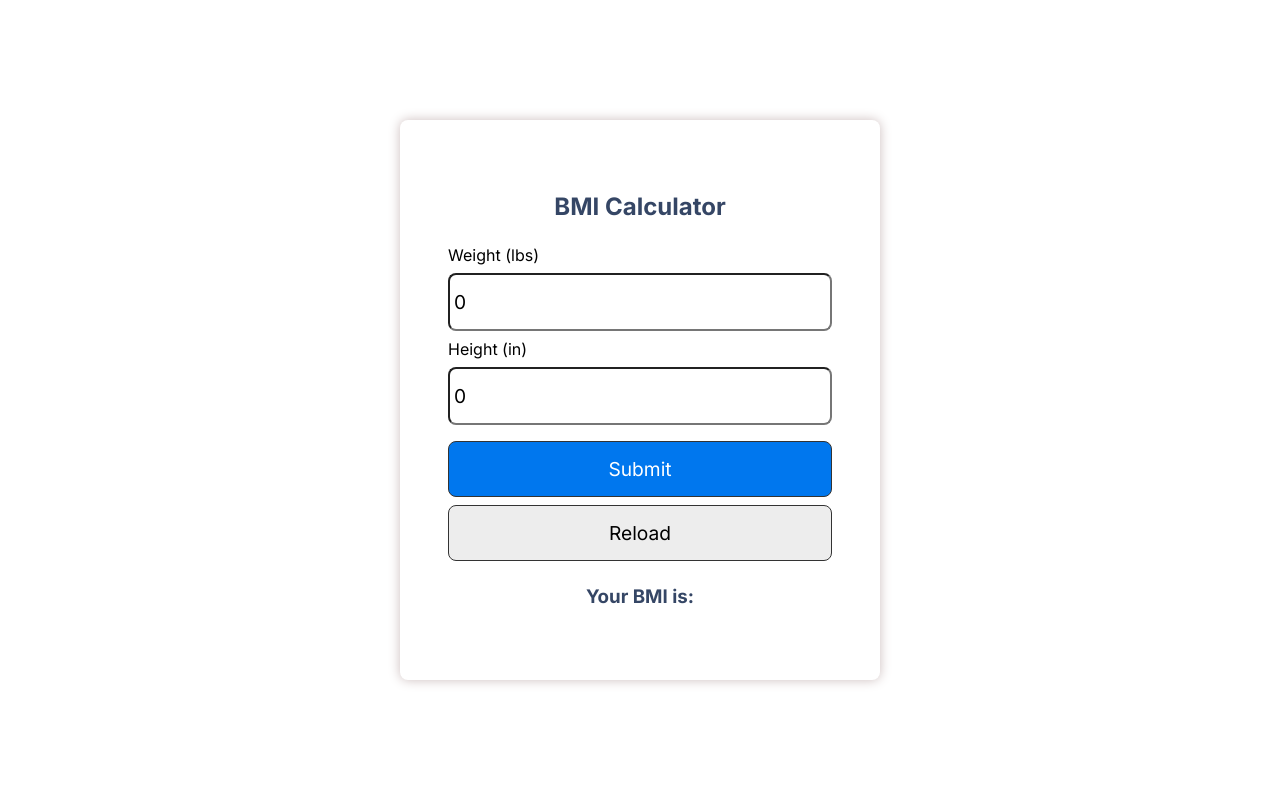
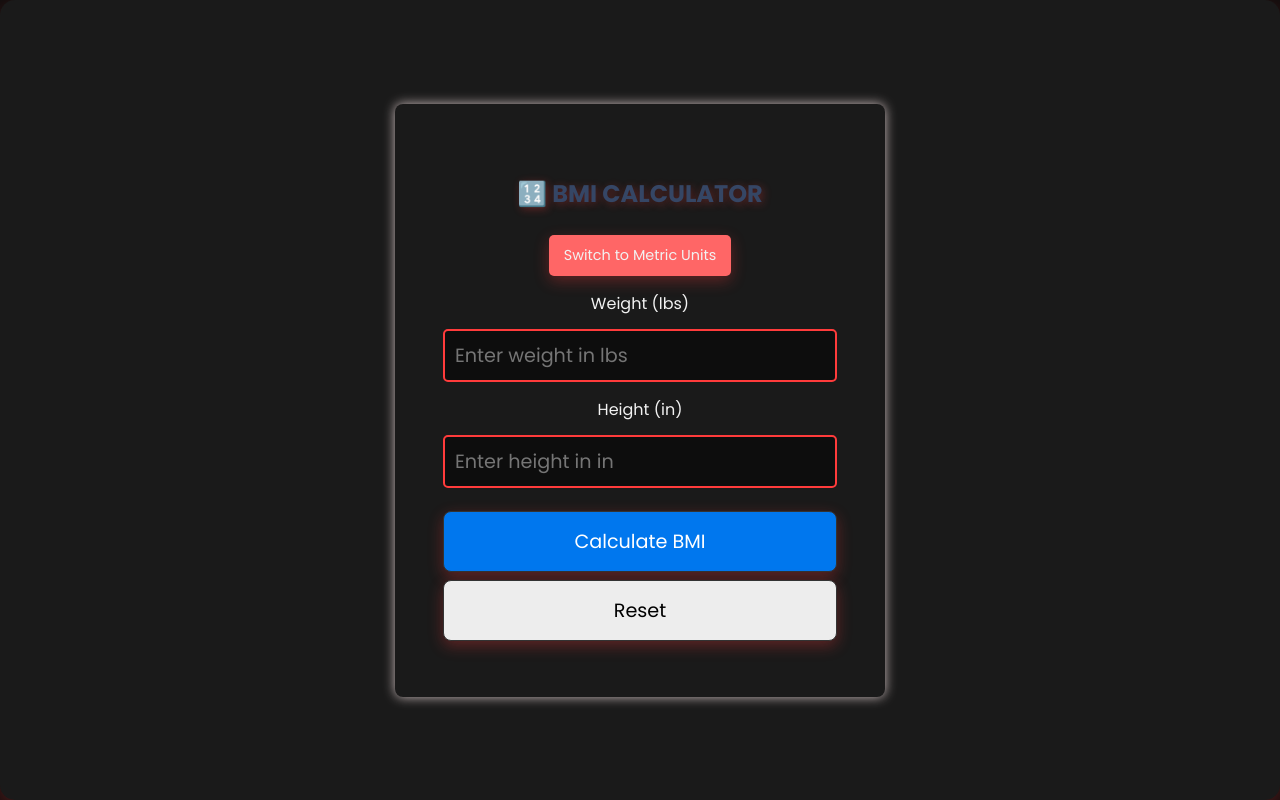
Before and after one commit to iiitl/bmi_calculator, a React (Create React App) app: page / in a window 1280 px wide. Built offline with nearby package versions, Linux system fonts and the light colour scheme.

Commit message:
Enhanced Ui

```diff
--- a/src/App.css
+++ b/src/App.css
@@ -1,38 +1,113 @@
-.App {
-  text-align: center;
+:root {
+  --primary-bg: #0d0d0d;
+  --secondary-bg: #1a1a1a;
+  --accent-color: #ff3b3b;
+  --text-color: #f2f2f2;
+  --subtext-color: #b3b3b3;
+  --hover-color: #ff6666;
+  --shadow-color: rgba(255, 59, 59, 0.3);
 }
 
-.App-logo {
-  height: 40vmin;
-  pointer-events: none;
+* {
+  margin: 0;
+  padding: 0;
+  box-sizing: border-box;
+  font-family: 'Poppins', sans-serif;
 }
 
-@media (prefers-reduced-motion: no-preference) {
-  .App-logo {
-    animation: App-logo-spin infinite 20s linear;
-  }
+body {
+  background: var(--primary-bg);
+  color: var(--text-color);
+  display: flex;
+  align-items: center;
+  justify-content: center;
+  height: 100vh;
+  overflow: hidden;
 }
 
-.App-header {
-  background-color: #282c34;
-  min-height: 100vh;
-  display: flex;
-  flex-direction: column;
-  align-items: center;
-  justify-content: center;
-  font-size: calc(10px + 2vmin);
-  color: white;
+.app {
+  text-align: center;
+  padding: 30px;
+  background: var(--secondary-bg);
+  border-radius: 15px;
+  box-shadow: 0 10px 30px var(--shadow-color);
+  transition: all 0.4s ease-in-out;
 }
 
-.App-link {
-  color: #61dafb;
+.app:hover {
+  transform: translateY(-5px);
+  box-shadow: 0 15px 40px var(--shadow-color);
 }
 
-@keyframes App-logo-spin {
-  from {
-    transform: rotate(0deg);
-  }
-  to {
-    transform: rotate(360deg);
-  }
+h2 {
+  color: var(--accent-color);
+  text-transform: uppercase;
+  text-shadow: 2px 2px 8px var(--shadow-color);
+  margin-bottom: 15px;
 }
+
+label {
+  display: block;
+  font-size: 1rem;
+  margin-bottom: 5px;
+}
+
+input {
+  width: 100%;
+  padding: 10px;
+  margin-bottom: 15px;
+  border: 2px solid var(--accent-color);
+  border-radius: 5px;
+  background: var(--primary-bg);
+  color: var(--text-color);
+  outline: none;
+}
+
+button {
+  background: var(--accent-color);
+  color: var(--text-color);
+  border: none;
+  padding: 12px 25px;
+  font-size: 1rem;
+  border-radius: 8px;
+  cursor: pointer;
+  box-shadow: 0 5px 15px var(--shadow-color);
+  transition: all 0.3s ease-in-out;
+}
+
+button:hover {
+  background: var(--hover-color);
+  transform: scale(1.1);
+  box-shadow: 0 8px 25px var(--shadow-color);
+}
+
+button:active {
+  transform: scale(0.95);
+  box-shadow: 0 3px 10px var(--shadow-color);
+}
+
+.btn-toggle {
+  background: var(--hover-color);
+  padding: 10px 15px;
+  font-size: 0.9rem;
+  margin-bottom: 15px;
+  border-radius: 5px;
+}
+
+.result {
+  margin-top: 20px;
+  background: var(--primary-bg);
+  padding: 15px;
+  border-radius: 10px;
+  box-shadow: 0 5px 15px var(--shadow-color);
+}
+
+.result h3 {
+  font-size: 1.5rem;
+  color: var(--accent-color);
+}
+
+.result span {
+  font-weight: bold;
+  font-size: 1.8rem;
+}
--- a/src/App.js
+++ b/src/App.js
@@ -1,67 +1,99 @@
 import './App.css';
-import './index.css'
-import React, {useState} from 'react'
+import './index.css';
+import React, { useState } from 'react';
 
 function App() {
-  // state
-  const [weight, setWeight] = useState(0)
-  const [height, setHeight] = useState(0)
-  const [bmi, setBmi] = useState('')
-  const [message, setMessage] = useState('')
+  const [weight, setWeight] = useState('');
+  const [height, setHeight] = useState('');
+  const [bmi, setBmi] = useState('');
+  const [message, setMessage] = useState('');
+  const [unit, setUnit] = useState('imperial');
+  const calcBmi = (event) => {
+    event.preventDefault();
 
-  let calcBmi = (event) => {
-    event.preventDefault()
-    console.log(event);
+    if (!weight || !height || weight <= 0 || height <= 0) {
+      alert('⚠️ Please enter a valid weight and height.');
+      return;
+    }
 
-    if (weight === 0 || height === 0) {
-      alert('Please enter a valid weight and height')
+    let bmiValue;
+    if (unit === 'imperial') {
+      bmiValue = (weight / (height * height)) * 703;
     } else {
-      let bmi = (weight / (height * height) * 703)
-      setBmi(bmi.toFixed(1))
+      bmiValue = weight / ((height / 100) * (height / 100));
+    }
 
+    setBmi(bmiValue.toFixed(1));
 
-        if (bmi < 18.5) {
-          setMessage('You are underweight')
-        }  else if (bmi >= 18.5 && bmi < 25) {
-          setMessage('You have healthy weight')
-        } else if (bmi>=25 && bmi <30) {
-          setMessage('You are overweight')
-        }else{
-          setMessage('You are obese')
-        }
+    if (bmiValue < 18.5) {
+      setMessage('You are underweight 🥗');
+    } else if (bmiValue >= 18.5 && bmiValue < 25) {
+      setMessage('You have a healthy weight ✅');
+    } else if (bmiValue >= 25 && bmiValue < 30) {
+      setMessage('You are overweight ⚠️');
+    } else {
+      setMessage('You are obese ❗');
+    }
+  };
 
-    }
-  }
+  const reload = () => {
+    setWeight('');
+    setHeight('');
+    setBmi('');
+    setMessage('');
+  };
 
-  let reload = () => {
-    window.location.reload()
-  }
-
+  const toggleUnit = () => {
+    setUnit(unit === 'imperial' ? 'metric' : 'imperial');
+    setWeight('');
+    setHeight('');
+    setBmi('');
+    setMessage('');
+  };
 
   return (
     <div className="app">
-    <div className='container'>
-      <h2 className='center'>BMI Calculator</h2>
+      <div className="container">
+        <h2 className="center">🔢 BMI Calculator</h2>
+        <button className="btn-toggle" onClick={toggleUnit}>
+          Switch to {unit === 'imperial' ? 'Metric' : 'Imperial'} Units
+        </button>
         <form onSubmit={calcBmi}>
           <div>
-            <label>Weight (lbs)</label>
-            <input type="text" placeholder='Enter Weight in lbs' value={weight} onChange={(e) => setWeight(e.target.value)} />
+            <label>Weight ({unit === 'imperial' ? 'lbs' : 'kg'})</label>
+            <input
+              type="number"
+              placeholder={`Enter weight in ${unit === 'imperial' ? 'lbs' : 'kg'}`}
+              value={weight}
+              onChange={(e) => setWeight(e.target.value)}
+            />
           </div>
           <div>
-            <label>Height (in)</label>
-            <input type="text" placeholder='Enter height in inches' value={height} onChange={(event) => setHeight(event.target.value)} />
+            <label>Height ({unit === 'imperial' ? 'in' : 'cm'})</label>
+            <input
+              type="number"
+              placeholder={`Enter height in ${unit === 'imperial' ? 'in' : 'cm'}`}
+              value={height}
+              onChange={(e) => setHeight(e.target.value)}
+            />
           </div>
           <div>
-            <button className='btn' type='submit'>Submit</button>
-            <button className='btn btn-outline' onClick={reload} type='submit'>Reload</button>
+            <button className="btn" type="submit">
+              Calculate BMI
+            </button>
+            <button className="btn btn-outline" onClick={reload} type="button">
+              Reset
+            </button>
           </div>
         </form>
-        <div className='center'>
-          <h3>Your BMI is: {bmi}</h3>
-          <p>{message}</p>
-        </div>
+        {bmi && (
+          <div className="result">
+            <h3>Your BMI: <span>{bmi}</span></h3>
+            <p>{message}</p>
+          </div>
+        )}
+      </div>
     </div>
-  </div>
   );
 }
 
--- a/src/index.css
+++ b/src/index.css
@@ -44,7 +44,7 @@ input {
   border-radius: 8px;
   cursor: pointer;
 }
-/* unvisited link */
+
 
 
 
```
